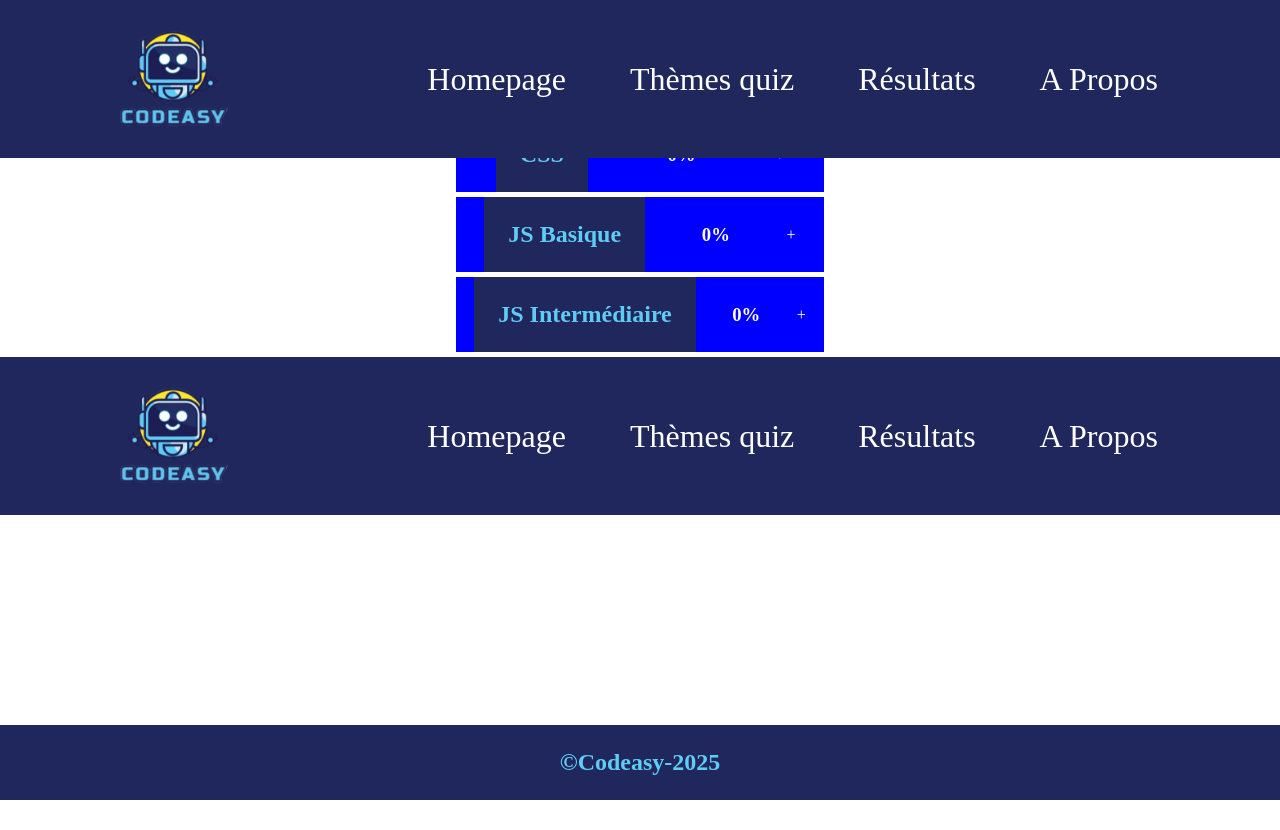
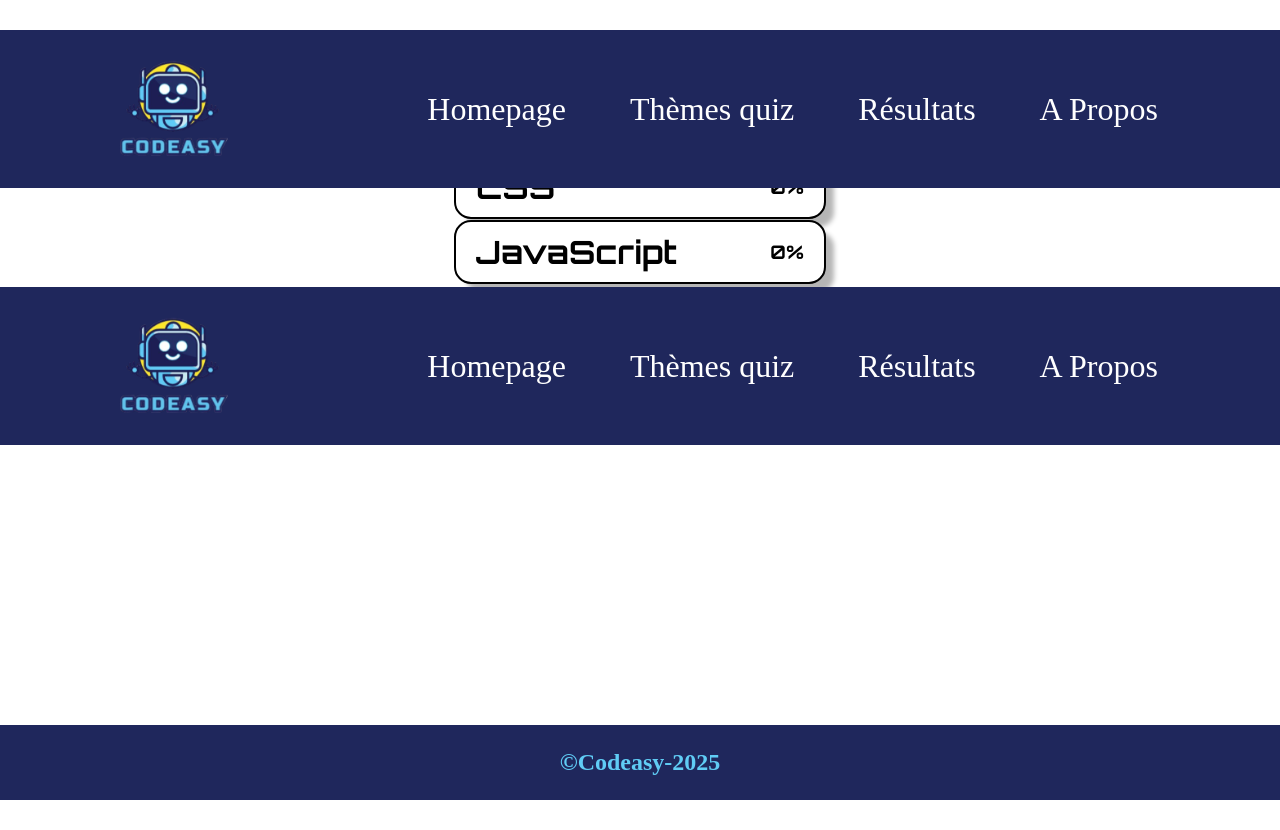
Before and after one commit to Sunnysmilen/Codeasy, a React (Vite) app in the folder client/: page /summary-page in a window 1280 px wide. Before the commit the page ends 800 px from the top, so only its background shows below. Built offline with nearby package versions, Linux system fonts and the light colour scheme.

Commit message:
fix: deleted elements that didn't work out

```diff
--- /dev/null
+++ b/client/src/pages/SummaryPage/Card.css
@@ -0,0 +1,30 @@
+.container {
+    display: flex;
+    flex-direction: column;
+    align-items: center;
+
+  }
+
+  .course{
+    background-color: white;
+    outline: black solid 2px;
+    display: flex;
+    flex-direction: row;
+    justify-content: space-between;
+    align-items: center;
+    margin-bottom: 5px;
+    padding: 10px 20px;
+    width: 23em;
+    border-radius: 15px;
+    box-shadow: 10px 10px 5px 0px rgba(0, 0, 0, 0.29);
+    font-family: "Orbitron", sans-serif;
+
+  }
+
+  .firstTitle {
+    margin-top: 2em;
+    margin-bottom: 3em;
+    font-size: 15px;
+    text-align: center;
+
+  }
--- /dev/null
+++ b/client/src/pages/SummaryPage/Card.tsx
@@ -0,0 +1,14 @@
+type props = {theme: string}
+
+import "./Card.css";
+
+function Card ({theme, }: props) {
+    return (
+        <div className="course">
+            <h1>{theme}</h1>
+            <h3>0%</h3>
+        </div>
+    )
+}
+
+export default Card;
--- /dev/null
+++ b/client/src/pages/SummaryPage/CardList.tsx
@@ -0,0 +1,15 @@
+
+import Card from "./Card.tsx";
+import data from "../../data/data.json";
+
+function CardList () {
+
+    return (
+        <div className="container">
+            {data.map((cours) => (
+            <Card key={cours.id} theme={cours.theme} />))}
+        </div>
+    )
+}
+
+export default CardList;
--- a/client/src/pages/SummaryPage/SummaryList.tsx
+++ /dev/null
@@ -1,55 +0,0 @@
-import { useState } from "react";
-
-function SummaryList () {
-
-    const [selected, setSelected] = useState(null)
-    const toggle = i => {
-        if (selected === i) {
-            return setSelected(null)
-        }
-
-        setSelected(i)
-    }
-    return (
-        <div className="container">
-            <h1>Quelle compétence veux-tu débloquer ?</h1>
-
-                <div className="accordion">
-                    {data.map((cours, i) => (
-                        <div className="cours">
-                            <div className="title" onClick={() => toggle(i)}>
-                                <h2>{cours.theme}</h2>
-                                <h3>0%</h3>
-                                <span>{selected == i ? "-" : "+"}</span>
-                                </div>
-                                <div className={selected === i ? "content show" : "content"}>{cours.sujets}</div>
-                                </div>
-
-                    ))}
-                </div>
-
-
-        </div>
-    )
-}
-const data = [
-    {
-        theme: "HTML",
-        sujets: "Les balises HTML",
-    },
-    {
-        theme: "CSS",
-        sujets: "Les balises CSS",
-    },
-    {
-        theme: "JS Basique",
-        sujets: "bla bla bla ",
-    },
-    {
-        theme: "JS Intermédiaire",
-        sujets: "bla bla bla ",
-    },
-]
-
-
-export default SummaryList;
--- a/client/src/pages/SummaryPage/SummaryPage.tsx
+++ b/client/src/pages/SummaryPage/SummaryPage.tsx
@@ -1,11 +1,15 @@
-import "./SummaryStyle.css";
-import SummaryList from "./SummaryList";
+
+import CardList from "./CardList";
+import "./Card.css";
+
 
 
 function SummaryPage () {
     return (
         <div>
-            <SummaryList />
+            <h1 className="firstTitle">Quelle compétence veux-tu débloquer ?</h1>
+            <CardList />
+
         </div>
     )
 }
--- a/client/src/pages/SummaryPage/SummaryStyle.css
+++ /dev/null
@@ -1,42 +0,0 @@
-.container {
-    display: flex;
-    flex-direction: column;
-    align-items: center;
-
-}
-
-.accordion {
-    width: 23em;
-}
-
-.cours {
-    background-color: blue;
-    margin-bottom: 5px;
-    padding: 10 20px;
-
-
-
-}
-
-.title {
-    color: white;
-    display: flex;
-    justify-content: space-around;
-    align-items: center;
-
-
-}
-
-.content {
-    color: red;
-    max-height: 0;
-    overflow: hidden;
-    transition: all 0.5s cubic-bezier(0,1,0,1);
-}
-
-.content.show {
-    max-height: 200px;
-    max-width: 9999;
-    transition: all 0.5s cubic-bezier(0,1,0,1);
-    padding: 10px 20px;
-}
```
